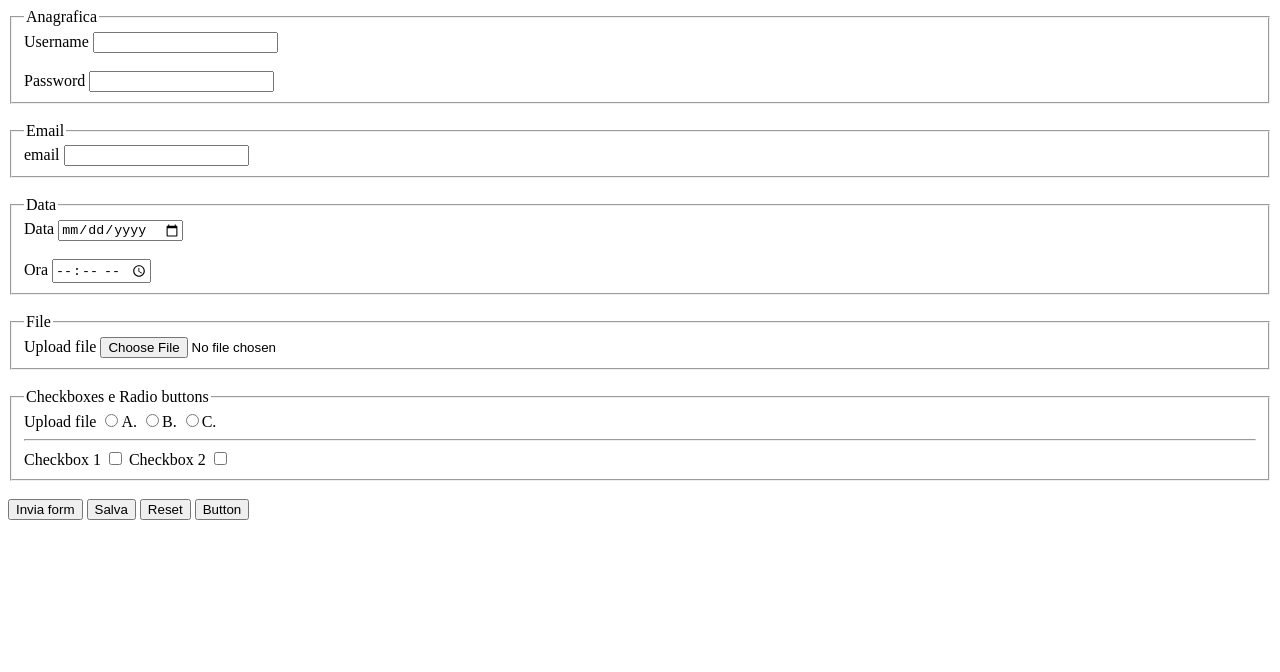
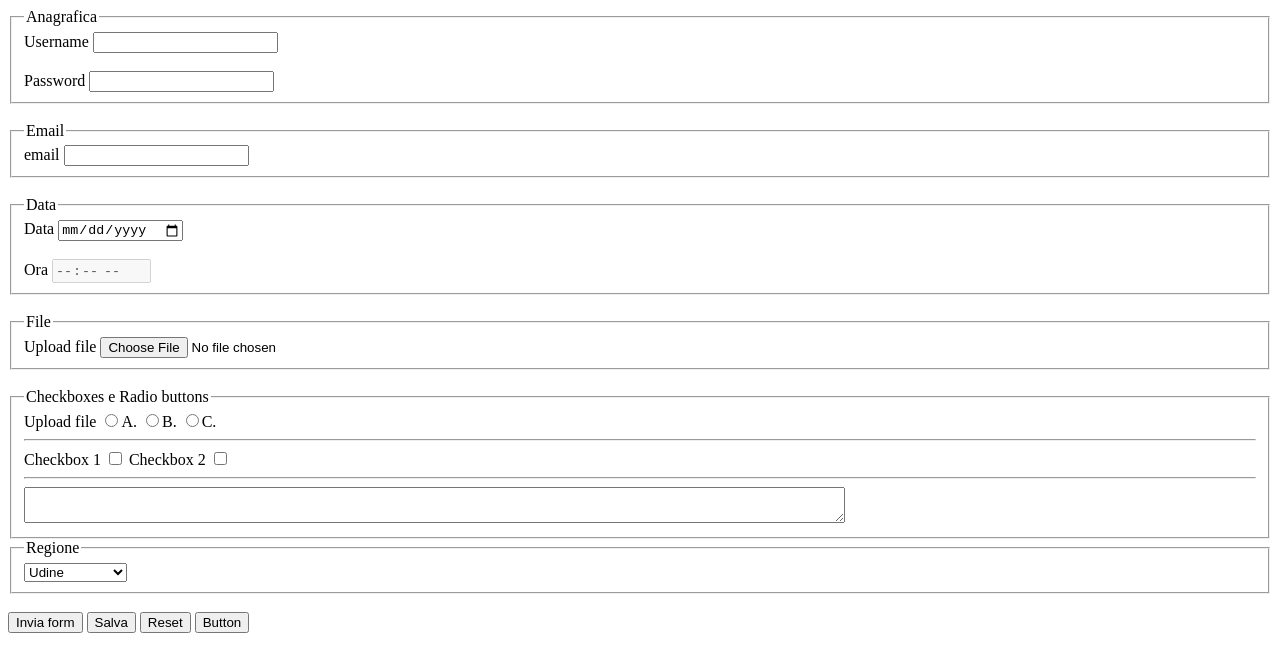
Before and after one commit to saturnhati/Forms-Tables-Containers, a plain HTML site: page forms.html in a window 1280 px wide. Drawn offline with Linux system fonts and the light colour scheme.

Commit message:
updated forms html

```diff
--- a/forms.html
+++ b/forms.html
@@ -18,7 +18,8 @@
         <legend>Anagrafica</legend>
 
         <label for="username">Username</label>
-        <input type="text" name="username" id="username" />
+        <!-- l'attributo required serve a bloccare l'invio di un form se non è stato inserito un dato in un input -->
+        <input type="text" name="username" id="username" required />
         <br />
         <br />
         <label for="password">Password</label>
@@ -40,7 +41,8 @@
         <br />
         <br />
         <label for="time">Ora</label>
-        <input type="time" name="time" id="time" />
+        <!-- l'attributo disabled disabilita un input -->
+        <input type="time" name="time" id="time" disabled />
       </fieldset>
       <br />
       <fieldset>
@@ -61,6 +63,23 @@
         <input type="checkbox" name="checkbo1" id="checkbox1" />
         <label for="domanda1"> Checkbox 2 </label>
         <input type="checkbox" name="checkbox2" id="checkbox2" />
+        <hr />
+        <textarea name="comments" id="comments" cols="100%" rows="2" maxlenght="300"></textarea>
+      </fieldset>
+      <fieldset>
+        <legend>Regione</legend>
+        <select name="region id="region">
+      <optgroup label="Friuli Venezia Giulia">
+            <option value="UD">Udine</option>
+            <option value="PN">Pordenone</option>
+            <option value="TS">Trieste</option>
+      </optgroup>
+      <optgroup label="Veneto">
+        <option value="VE">Venezia</option>
+        <option value="VI">Vicenza</option>
+        <option value="PD">Padova</option>
+  </optgroup>
+        </select>
       </fieldset>
       <br />
       <!-- Questi due bottoni invieranno i dati del form -->
```
